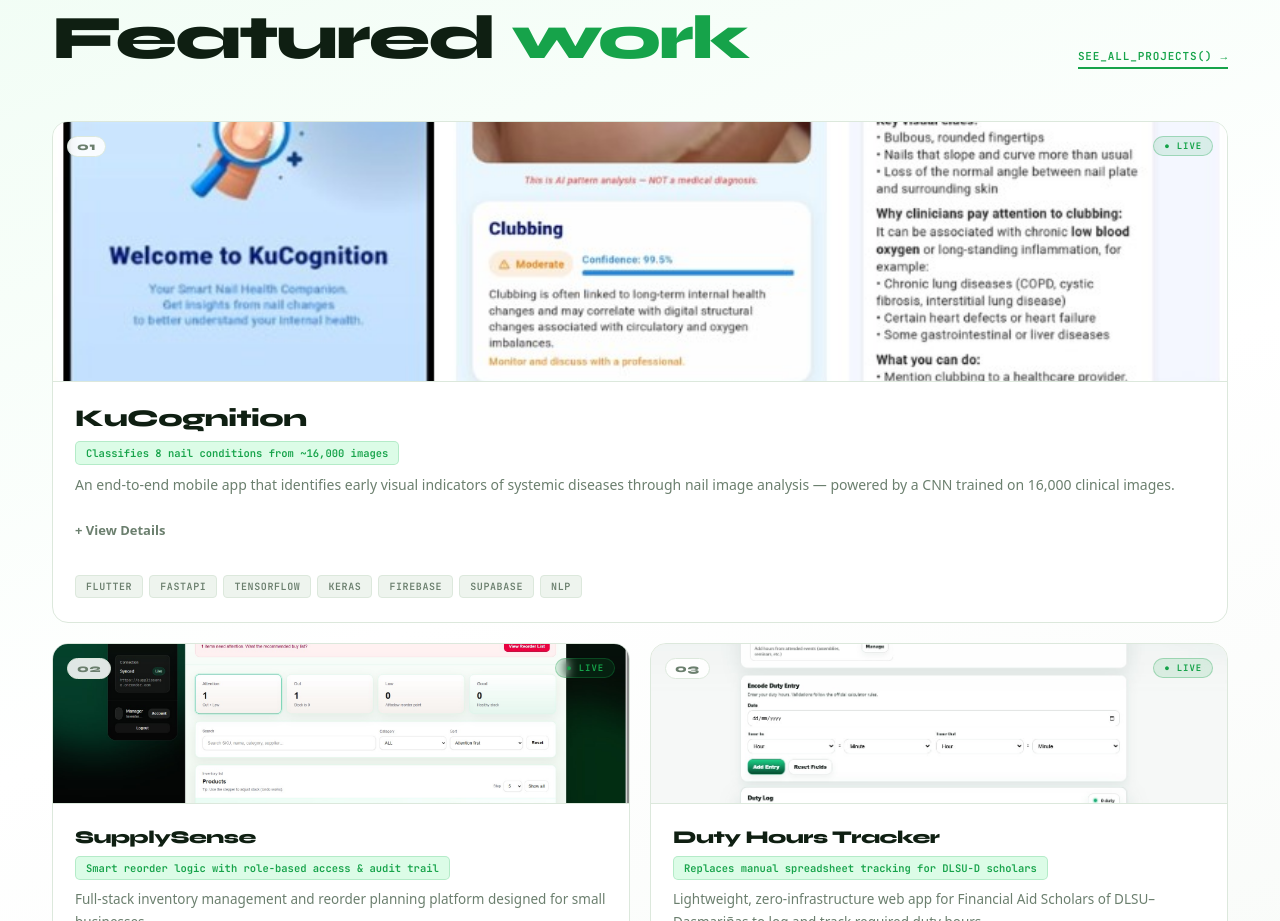
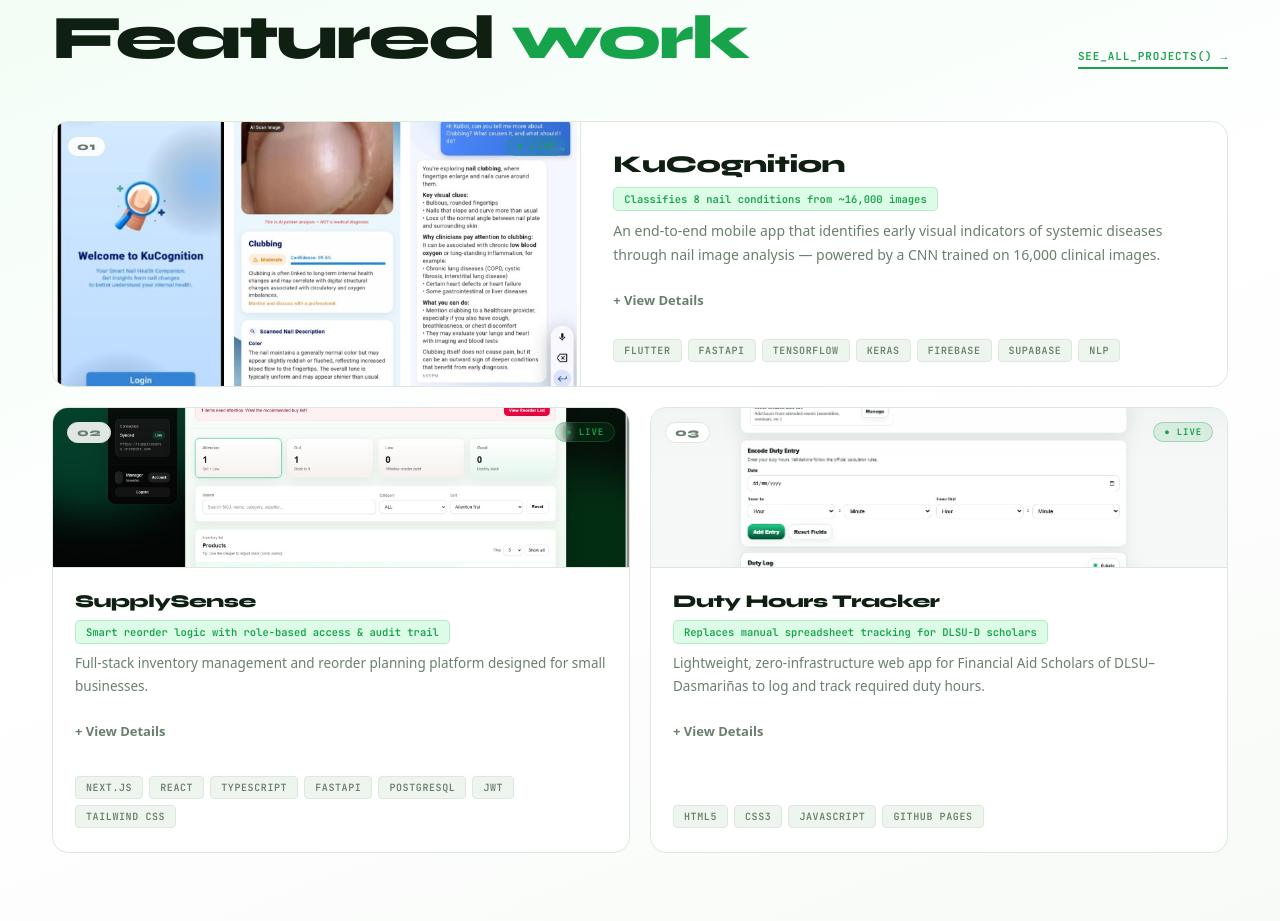
Before and after one commit to timothydevcastro/Portfolio, a React (Vite) app: page / in a window 1280 px wide. Shown: the part 2640-3561 px from the top of the page. Built offline with nearby package versions, Linux system fonts and the light colour scheme.

Commit message:
Fix featured image quality: switch to side-by-side layout

```diff
--- a/src/ProjectsDevFinal.css
+++ b/src/ProjectsDevFinal.css
@@ -86,6 +86,26 @@
   transition:opacity .6s ease, transform .6s ease, border-color .3s, box-shadow .3s;
 }
 .projects-wrapper .proj-card.visible{opacity:1;transform:translateY(0);}
+
+/* FEATURED HORIZONTAL LAYOUT */
+@media (min-width: 901px) {
+  .projects-wrapper .proj-card.featured {
+    flex-direction: row;
+    align-items: stretch;
+  }
+  .projects-wrapper .proj-card.featured .proj-card-visual {
+    width: 45%; height: auto;
+    border-bottom: none; border-right: 1px solid var(--border);
+  }
+  .projects-wrapper .proj-card.featured .proj-card-body {
+    flex: 1; padding: 28px 32px;
+  }
+  .projects-wrapper .proj-card.featured .proj-card-tags {
+    position: absolute; bottom: 0; right: 0; width: 55%;
+    padding: 0 32px 24px;
+  }
+}
+
 .projects-wrapper .proj-card:nth-child(1){transition-delay:.05s;}
 .projects-wrapper .proj-card:nth-child(2){transition-delay:.2s;}
 .projects-wrapper .proj-card:nth-child(3){transition-delay:.35s;}
@@ -102,7 +122,6 @@
   border-bottom:1px solid var(--border);
   flex-shrink:0;
 }
-.projects-wrapper .proj-card.featured .proj-card-visual { height:260px; }
 .projects-wrapper .proj-card:not(.featured) .proj-card-visual { height:160px; }
 
 .projects-wrapper .proj-card-visual canvas,
```
